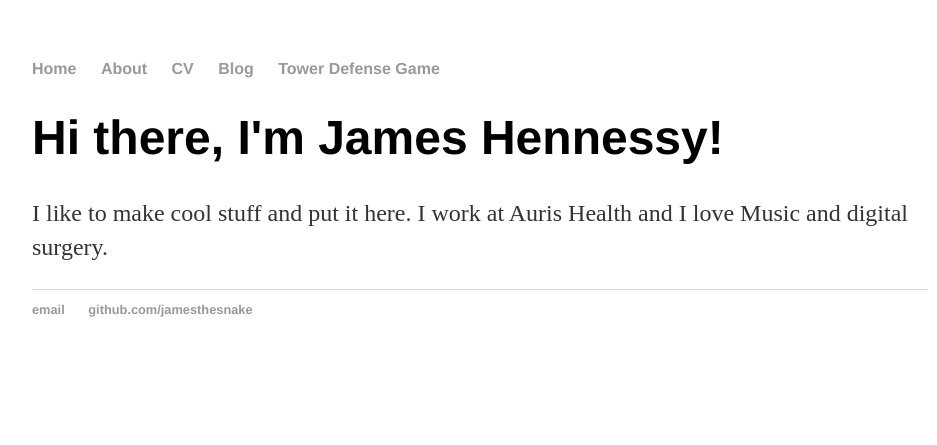
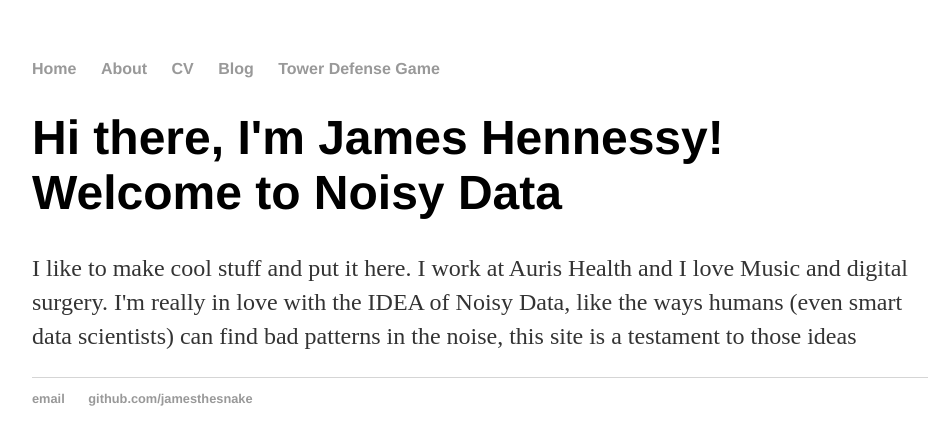
Before and after one commit to jamesthesnake/jamesthesnake.github.io, a Jekyll site: the page built from index.html, in a window 1280 px wide. Shown: the top 445 px of the page, without its empty margins (160-1097 px from the left). Built offline with Jekyll 4.4.1, drawn with Linux system fonts in a browser that asks for light colours.

Commit message:
Update index.html

```diff
--- a/index.html
+++ b/index.html
@@ -3,7 +3,8 @@ layout: default
 title: James Hennessy, Intergration Engineer
 ---
 <div class="blurb">
-	<h1>Hi there, I'm James Hennessy!</h1>
-	<p>I like to make cool stuff and put it here. I work at Auris Health and I love Music and digital surgery.</a></p>
+	<h1>Hi there, I'm James Hennessy! Welcome to Noisy Data</h1>
+	<p>I like to make cool stuff and put it here. I work at Auris Health and I love Music and digital surgery. I'm really in love with the IDEA of Noisy Data, like the ways humans (even smart data scientists) can find bad patterns in the noise, this site is a testament to those ideas
+	</a></p>
 
 </div><!-- /.blurb -->
```
